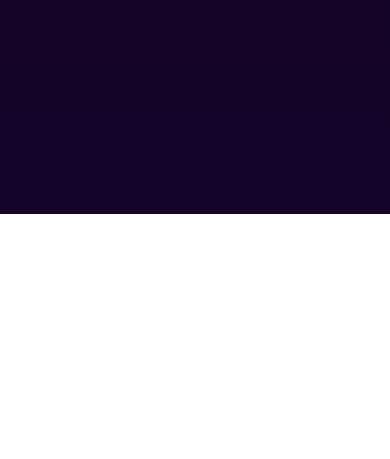
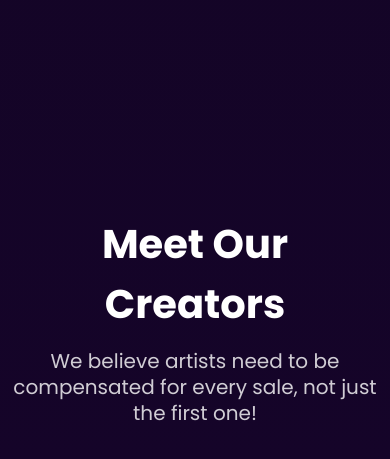
Before and after one commit to vik-tsyplakov/lift_media, a website: page src/index.html in a window 390 px wide. Shown: the part 1692-2151 px from the top of the page. Before the commit the page ends 1906 px from the top, so only its background shows below. Drawn offline with nearby package versions, Linux system fonts and the light colour scheme; files that its build step writes are made by us from their sources.

Commit message:
block-our-creators started

```diff
--- a/src/index.html
+++ b/src/index.html
@@ -153,6 +153,15 @@
                 </div>
               </div>
             </section>
+            <section class="block-our-creators">
+              <div class="block-our-creators__title text-main">
+                <h2>Meet Our Creators</h2>
+              </div>
+              <div class="block-our-creators__text text-main">
+                We believe artists need to be compensated for every sale, not
+                just the first one!
+              </div>
+            </section>
           </div>
         </main>
       </div>
--- a/src/scss/style.scss
+++ b/src/scss/style.scss
@@ -870,11 +870,13 @@ ul {
     margin-left: 450px;
     padding-top: 200px;
   }
-  .block-travel-with-us__title {
+  .block-travel-with-us__title,
+  .block-our-creators__title h2 {
     font-size: 36px;
     line-height: 150%;
   }
-  .block-travel-with-us__text {
+  .block-travel-with-us__text,
+  .block-our-creators__text {
     font-size: 18px;
     line-height: 150%;
   }
@@ -888,10 +890,12 @@ ul {
     margin-left: 350px;
     padding-top: 130px;
   }
-  .block-travel-with-us__title {
+  .block-travel-with-us__title,
+  .block-our-creators__title h2 {
     font-size: 32px;
   }
-  .block-travel-with-us__text {
+  .block-travel-with-us__text,
+  .block-our-creators__text {
     font-size: 16px;
   }
 }
@@ -907,7 +911,8 @@ ul {
   .block-travel-with-us__title {
     font-size: 32px;
   }
-  .block-travel-with-us__text {
+  .block-travel-with-us__text,
+  .block-our-creators__text {
     font-size: 16px;
   }
 }
@@ -925,7 +930,6 @@ ul {
     margin: 0 auto 12px;
   }
   .block-travel-with-us__text {
-    font-size: 16px;
     text-align: center;
     margin: 0 auto;
   }
@@ -1015,3 +1019,29 @@ ul {
 .facebook-button:active {
   background-image: url(/img/main/facebook-icon.svg);
 }
+/*---BLOCK-OUR-CREATORS----------------------------------------------------------------*/
+.block-our-creators {
+  padding: 0 10px;
+}
+.block-our-creators__title h2 {
+  font-weight: 700;
+  font-size: 40px;
+  line-height: 150%;
+  max-width: 376px;
+  margin: 0 auto 14px;
+  color: #ffffff;
+  text-align: center;
+  align-items: center;
+}
+.block-our-creators__text {
+  font-weight: 400;
+  font-size: 20px;
+  line-height: 130%;
+  display: flex;
+  margin: 0 auto 45px;
+  max-width: 458px;
+  align-items: center;
+  text-align: center;
+  color: rgba(255, 255, 255, 0.8);
+  mix-blend-mode: luminosity;
+}
```
Also changed, not shown: lift_media/index.html (+9 -0 lines), lift_media/css/style.css, lift_media/css/style.min.css.
